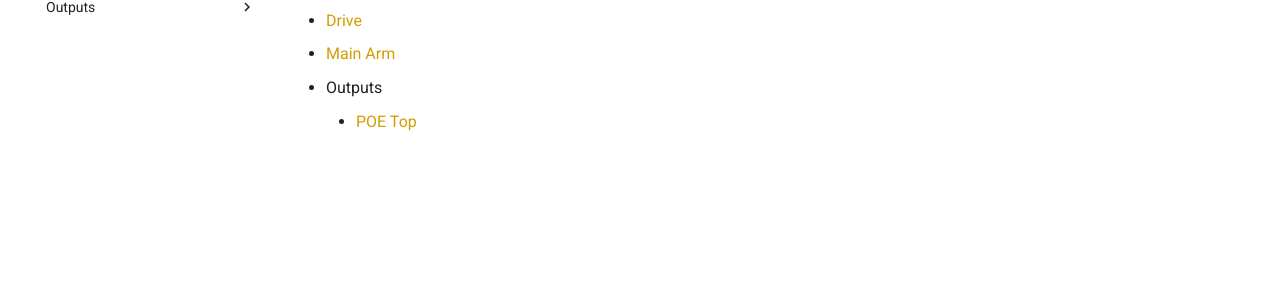
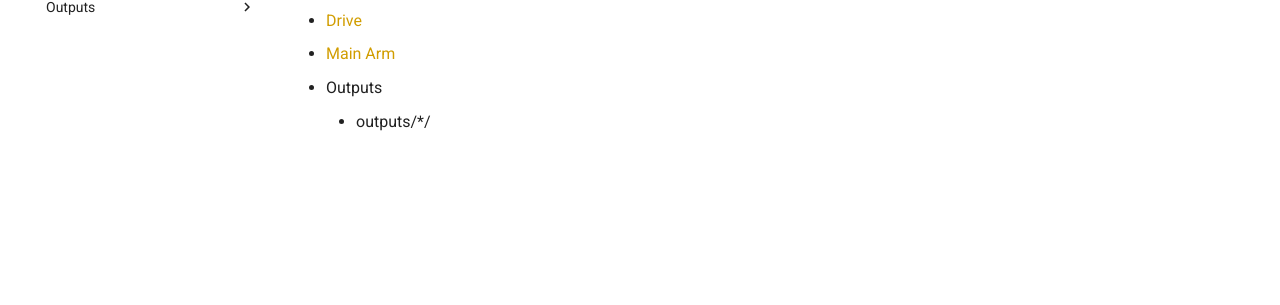
Before and after one commit to SJSURoboticsTeam/urc-electrical-2026, an MkDocs documentation site: the page built from docs/nav.md, in a window 1280 px wide. Shown: the part 239-544 px from the top of the page. Built offline with MkDocs 1.6.1 and Material for MkDocs 9.7.7, drawn with Linux system fonts in a browser that asks for light colours; comment, search, counter and statistics services are not loaded.

Commit message:
add wildcarding for outputs

```diff
--- a/docs/nav.md
+++ b/docs/nav.md
@@ -4,4 +4,4 @@
 * [Drive](drive.md)
 * [Main Arm](Main_Arm_Board.md)
 * Outputs
-    * [POE Top](outputs/POE-out/top.png)
+    * outputs/*/
```
Also changed, not shown: 1 other file.
